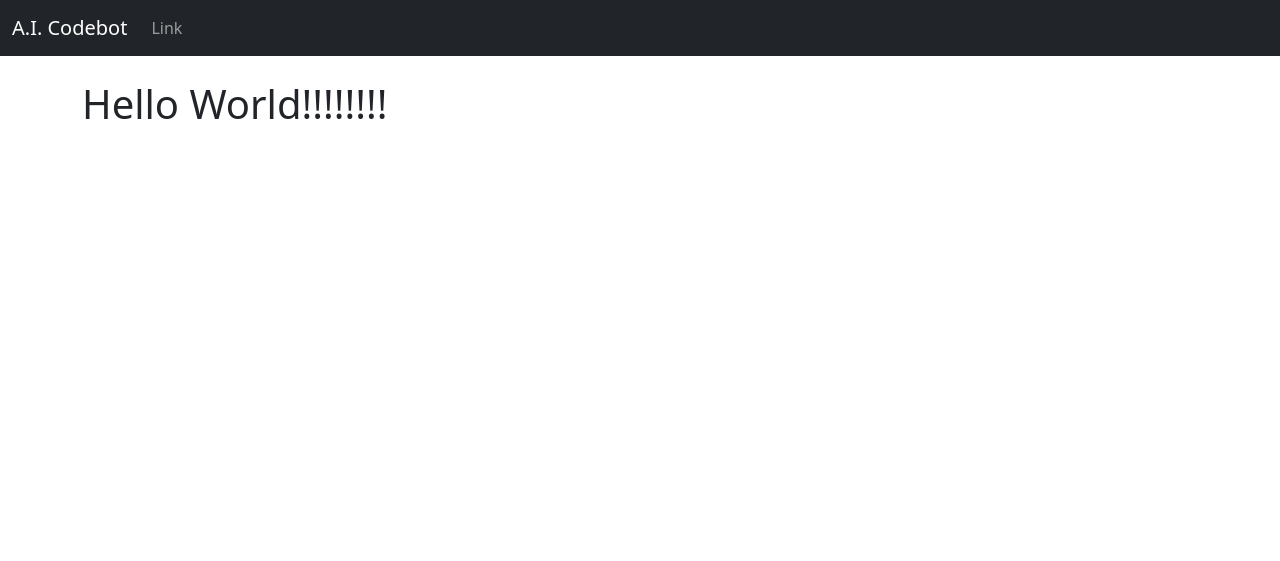
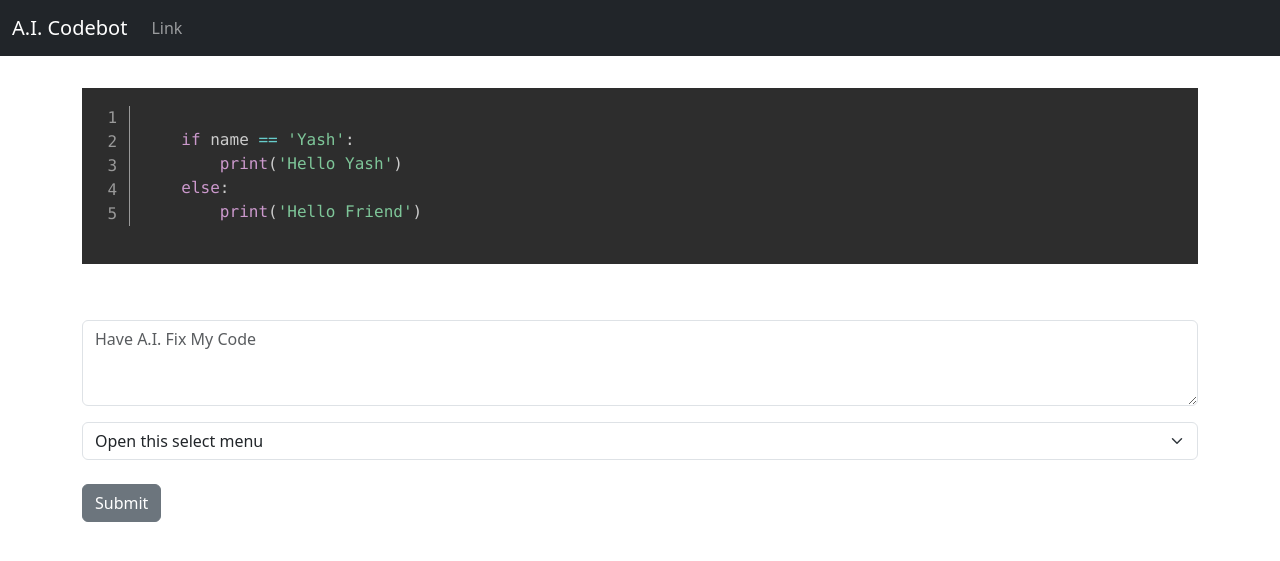
Before and after one commit to yashjaneshwar/Django-AI-Codebot, a Django app: page / in a window 1280 px wide. Shown: the top 561 px of the page. Run offline with Django 4.2, Linux system fonts and the light colour scheme; some libraries are stand-ins or nearby versions.

Commit message:
Used prism on home page and added form

```diff
--- a/codebotApp/templates/base.html
+++ b/codebotApp/templates/base.html
@@ -7,7 +7,7 @@
     <title>A.I. CodeBot</title>
     <link href="https://cdn.jsdelivr.net/npm/bootstrap@5.3.0-alpha3/dist/css/bootstrap.min.css" rel="stylesheet" integrity="sha384-KK94CHFLLe+nY2dmCWGMq91rCGa5gtU4mk92HdvYe+M/SXH301p5ILy+dN9+nJOZ" crossorigin="anonymous">
 
-	<link href="{% static 'css/prism.js' %}" rel="stylesheet">
+	<link href="{% static 'css/prism.css' %}" rel="stylesheet">
 
   </head>
   <body>
--- a/codebotApp/templates/home.html
+++ b/codebotApp/templates/home.html
@@ -1,5 +1,32 @@
 {% extends 'base.html' %}
 
 {% block content %}
-	<h1>Hello World!!!!!!!!</h1>
+<pre>
+<code class="line-numbers language-python">
+	if name == 'Yash':
+		print('Hello Yash')
+	else:
+		print('Hello Friend')
+</code>
+</pre>
+<br><br>
+
+<form method="POST" action="{% url 'home' %}">
+	{% csrf_token %}
+  <div class="mb-3">
+	<textarea class="form-control" name="code" placeholder="Have A.I. Fix My Code" rows="3"></textarea>
+  </div>
+
+  <select class="form-select" aria-label="Default select example">
+	<option selected>Open this select menu</option>
+	<option value="1">One</option>
+	<option value="2">Two</option>
+	<option value="3">Three</option>
+  </select>
+  <br>
+
+  <button type="submit" class="btn btn-secondary">Submit</button>
+
 {% endblock %}
+
+</form>
```
